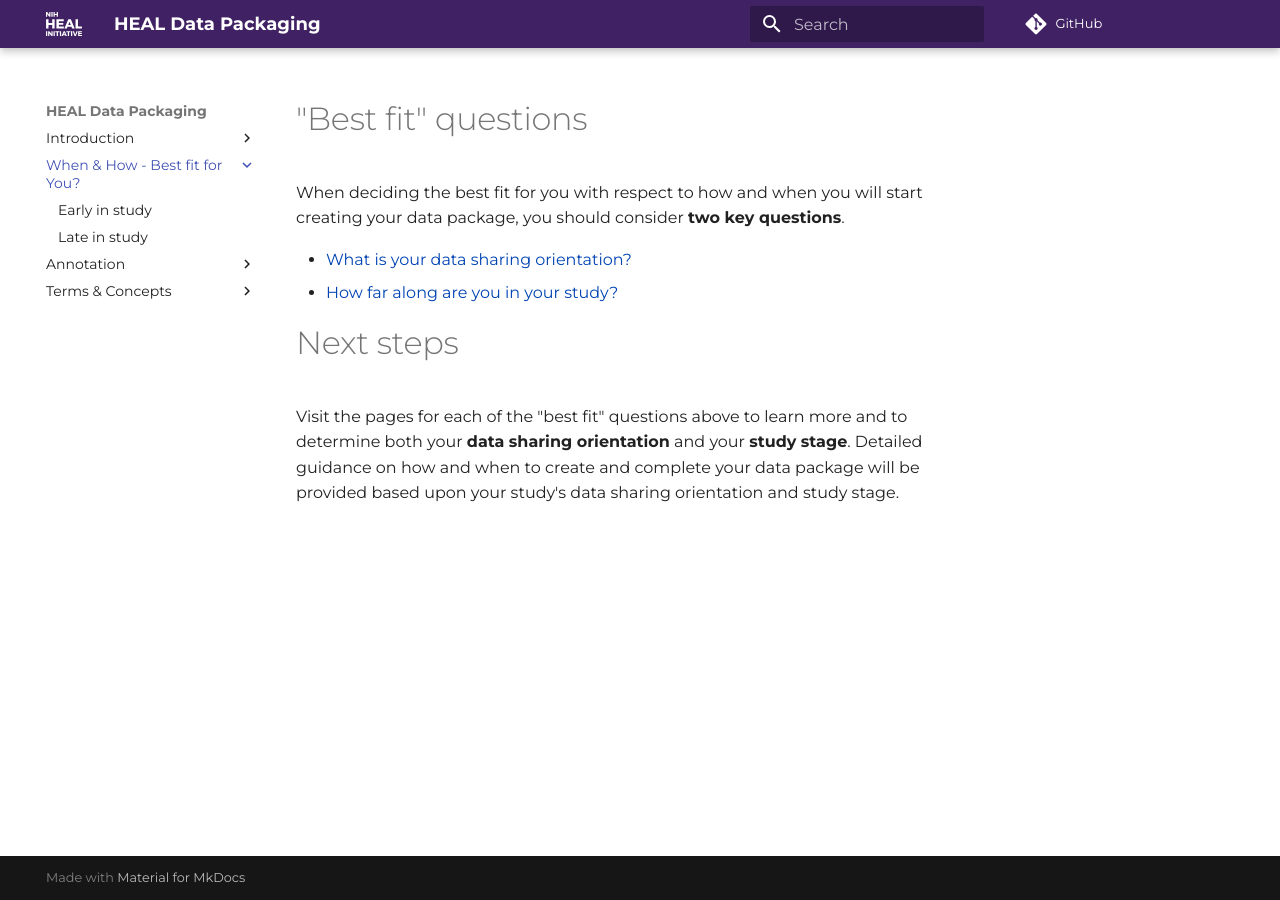
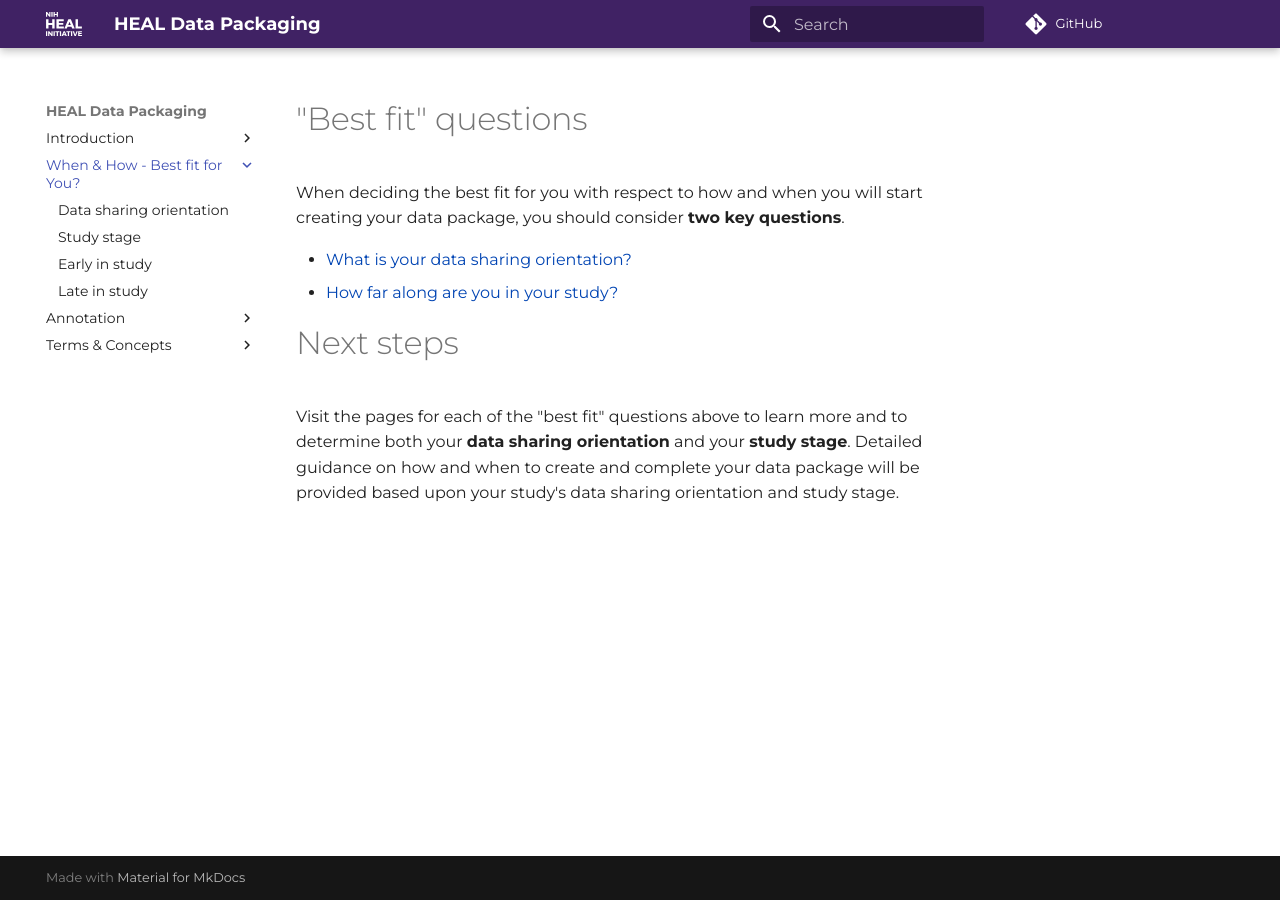
Before and after one commit to norc-heal/heal-data-pkg-guide, an MkDocs documentation site: the page built from docs/guide/index.md, in a window 1280 px wide. Built offline with MkDocs 1.6.1 and Material for MkDocs 9.7.7, drawn with Linux system fonts in a browser that asks for light colours; comment, search, counter and statistics services are not loaded.

Commit message:
added new pages to guidance/best fit section and small edits to intro index page

```diff
--- a/mkdocs.yaml
+++ b/mkdocs.yaml
@@ -16,12 +16,16 @@
 
   - When & How - Best fit for You?:
     - Main Guiding Questions: guide/index.md
+    - Data sharing orientation: guide/data-sharing-orientation.md
+    - Study stage: guide/study-stage.md
     - Early in study: guide/early.md
     - Late in study: guide/late.md
+
   - Annotation:
     - Annotation Approaches: annot/index.md
     - Wholistic vs. Minimal: annot/introholmin.md
     - As you go vs. Top-down: annot/introaddtop.md
+
   - Terms & Concepts:
     - Terms & Concepts: terms/index.md
     - File Types: terms/files.md
```
Also changed, not shown: docs/intro/index.md (+3 -1 lines).
